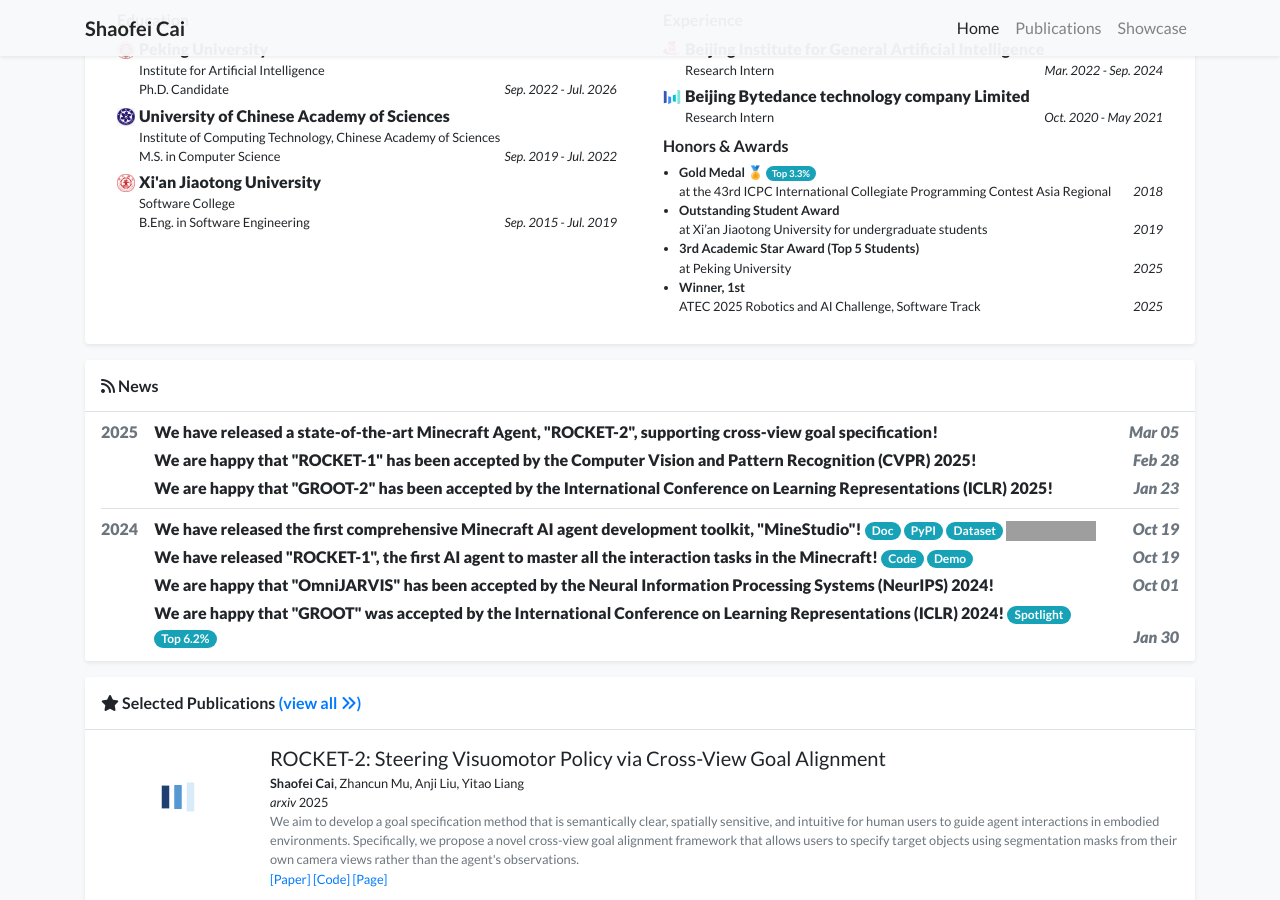
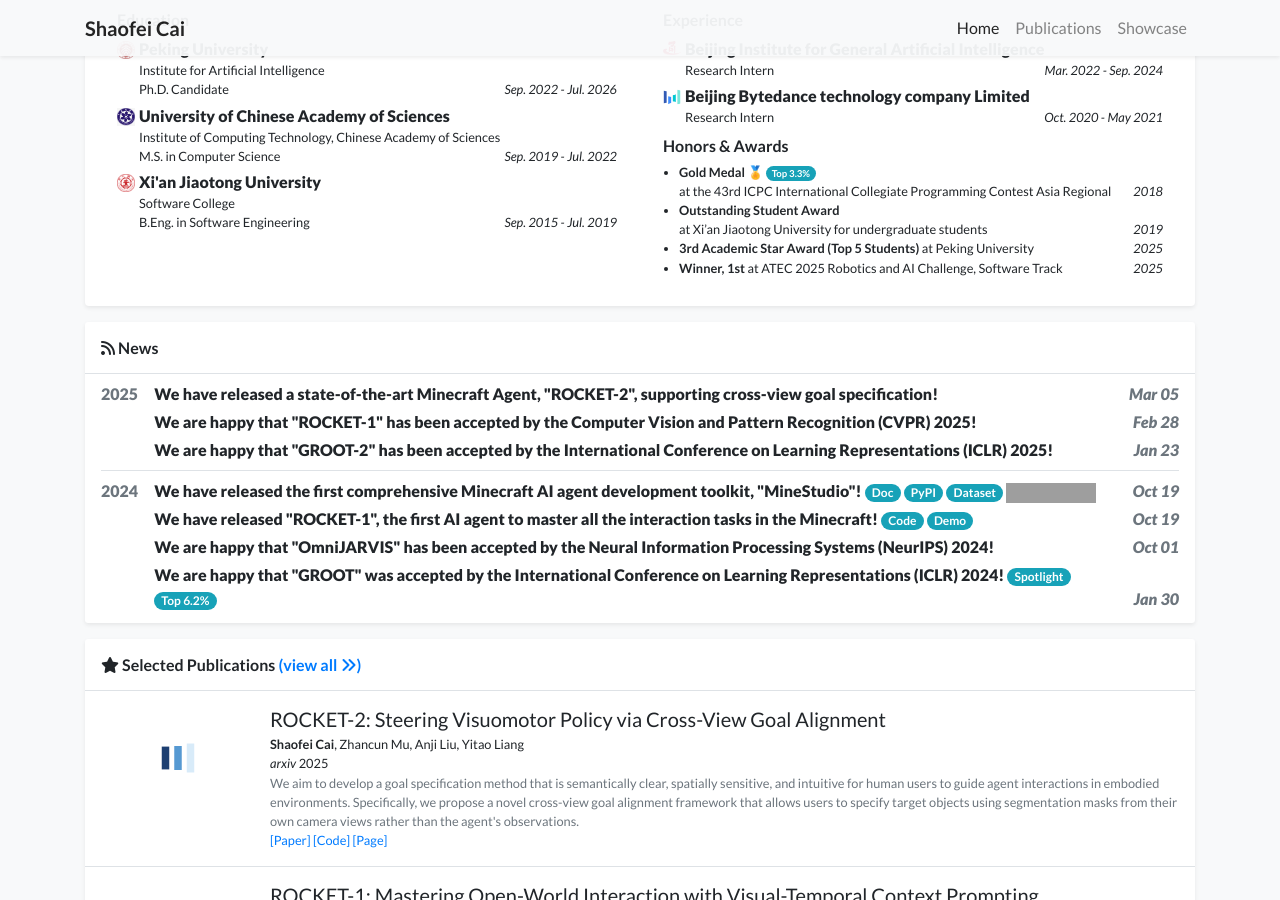
Before and after one commit to phython96/phython96.github.io, a Jekyll site: the page built from index.html, in a window 1280 px wide and 900 px high, scrolled down 799 px. Built offline with Jekyll 4.4.1, drawn with Linux system fonts in a browser that asks for light colours; nearby versions of some CDN libraries; a style sheet for code colours, icons or effects is not loaded; grey boxes are pictures that could not be loaded.

```diff
--- a/_data/profile.yml
+++ b/_data/profile.yml
@@ -72,9 +72,7 @@ awards:
 - name: <b>Outstanding Student Award</b> <br />
         at Xi’an Jiaotong University for undergraduate students
   date: 2019
-- name: <b>3rd Academic Star Award (Top 5 Students)</b> <br />
-        at Peking University
+- name: <b>3rd Academic Star Award (Top 5 Students)</b> at Peking University
   date: 2025
-- name: <b>Winner, 1st</b> <br />
-        ATEC 2025 Robotics and AI Challenge, Software Track
+- name: <b>Winner, 1st</b> at ATEC 2025 Robotics and AI Challenge, Software Track
   date: 2025
```
